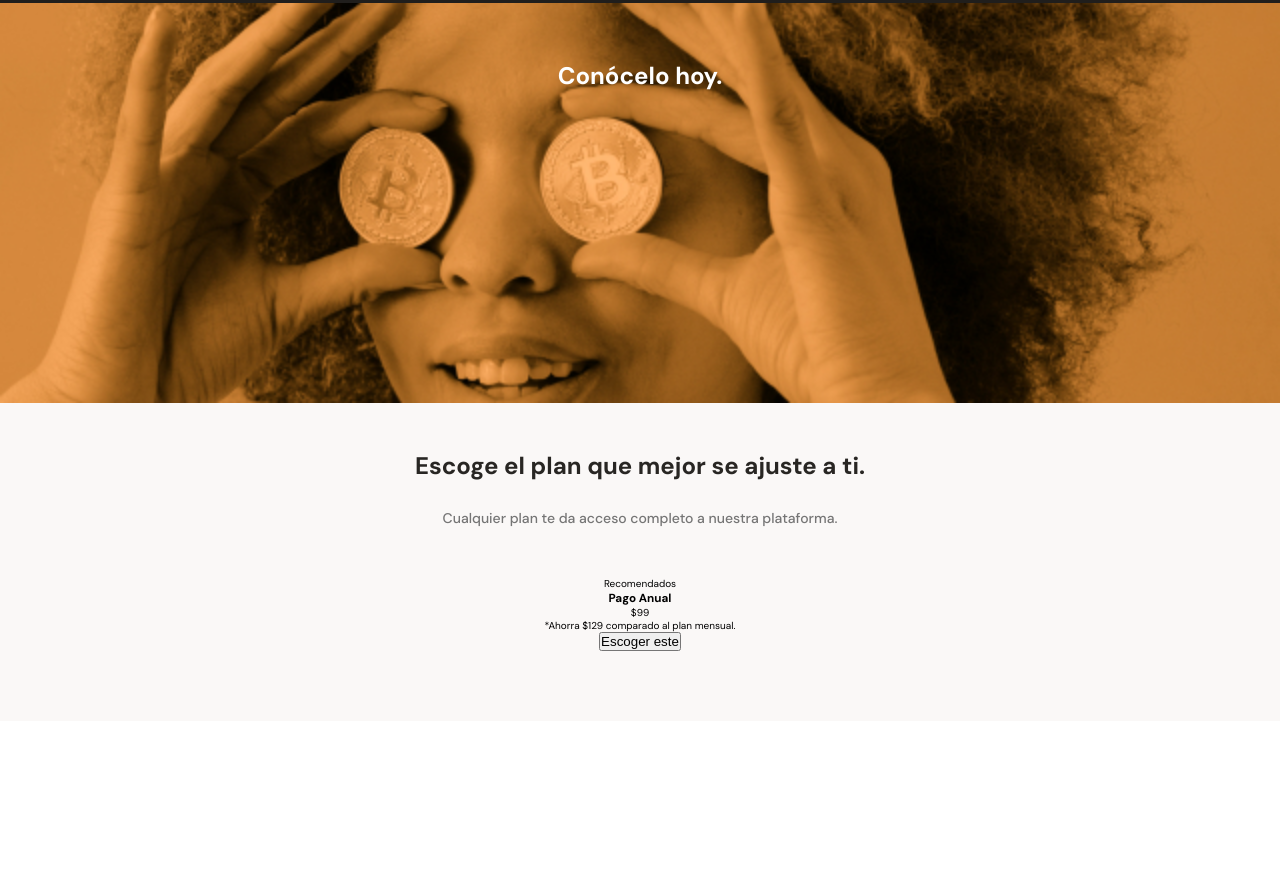
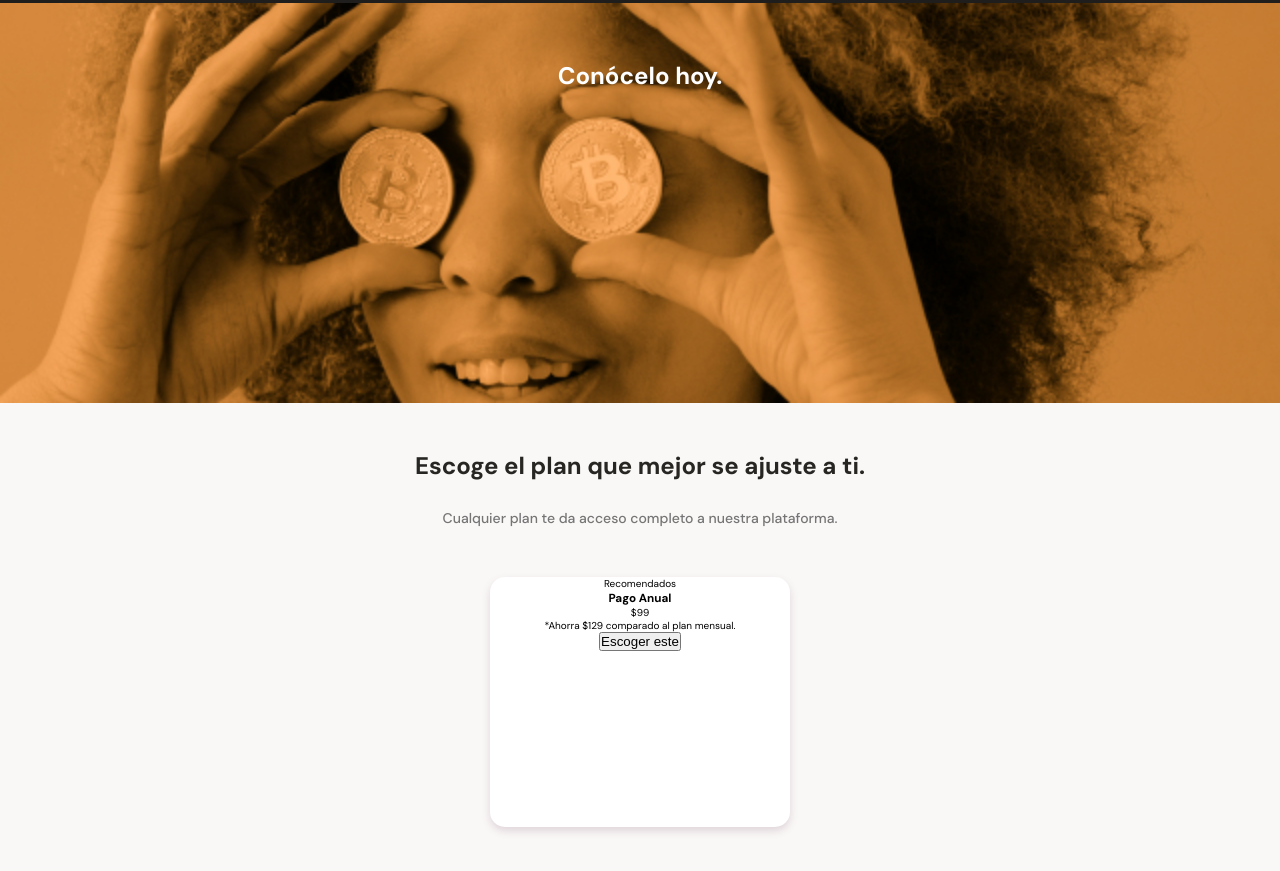
Before and after one commit to MarcoRosselDev/mobile-first, a plain HTML site: page index.html in a window 1280 px wide. Shown: the part 1987-2858 px from the top of the page. Before the commit the page ends 2708 px from the top, so only its background shows below. Drawn offline with Linux system fonts and the light colour scheme.

Commit message:
applying styles to cards in the plans section

```diff
--- a/index.html
+++ b/index.html
@@ -116,12 +116,12 @@
             </div>
             <section class="plans-container--slider">
                 <article class="plans-container--card">
-                    <p>Recomendados</p>
-                    <div>
-                        <h3>Pago Anual</h3>
-                        <p><span>$</span>99</p>
-                        <p>*Ahorra $129 comparado al plan mensual.</p>
-                        <button>Escoger este <span></span></button>
+                    <p class="recomended">Recomendados</p>
+                    <div class="plan-info-container">
+                        <h3 class="plan-card-title">Pago Anual</h3>
+                        <p class="plan-card--price"><span>$</span>99</p>
+                        <p class="plan-card--saving">*Ahorra $129 comparado al plan mensual.</p>
+                        <button class="plan-card--ca">Escoger este <span></span></button>
                     </div>
                 </article>
             </section>
--- a/style.css
+++ b/style.css
@@ -357,3 +357,15 @@ main{
     line-height: 1.8rem;
     color: #757575;
 }
+.plans-container--card{
+    position: relative;
+    width: 70%;
+    min-width: 230px;
+    max-width: 300px;
+    height: 250px;
+    margin: 50px auto 0;
+    padding: 0 15px;
+    background-color: var(--just-white);
+    border-radius: 15px;
+    box-shadow: 0 4px 8px rgba(89, 30, 69, 0.16);
+}
```
